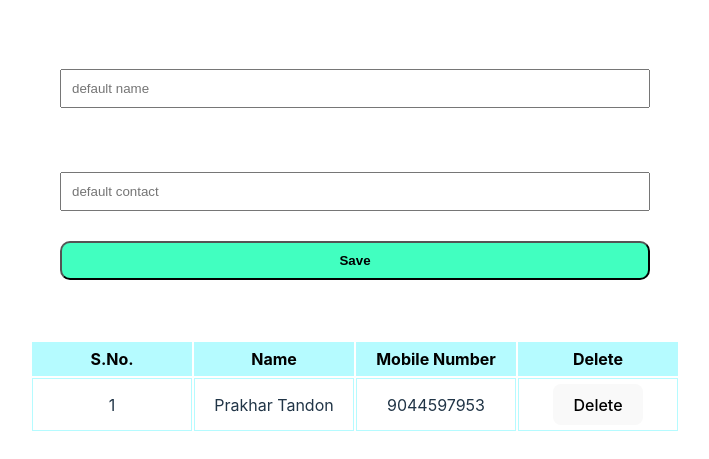
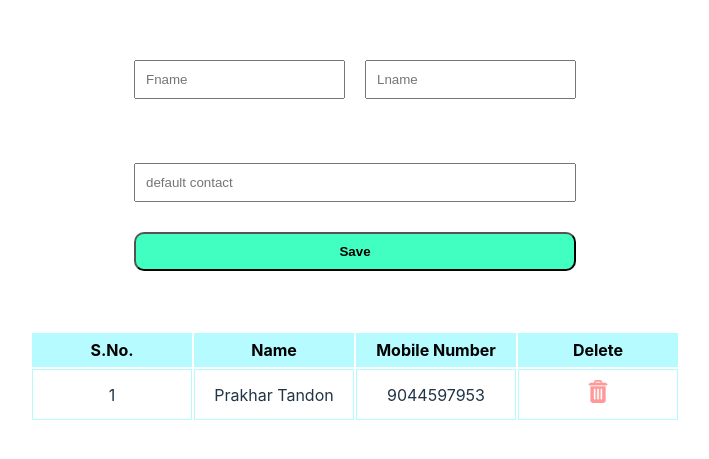
Before and after one commit to prakhart111/easyops_project, a React (Vite) app: page / in a window 1280 px wide. Shown: the part 191-650 px from the top of the page, without its empty margins (285-994 px from the left). Built offline with nearby package versions, Linux system fonts and the light colour scheme.

Commit message:
styling and fname_lname

```diff
--- a/src/App.css
+++ b/src/App.css
@@ -4,38 +4,3 @@
   padding: 2rem;
   text-align: center;
 }
-
-.logo {
-  height: 6em;
-  padding: 1.5em;
-  will-change: filter;
-}
-.logo:hover {
-  filter: drop-shadow(0 0 2em #646cffaa);
-}
-.logo.react:hover {
-  filter: drop-shadow(0 0 2em #61dafbaa);
-}
-
-@keyframes logo-spin {
-  from {
-    transform: rotate(0deg);
-  }
-  to {
-    transform: rotate(360deg);
-  }
-}
-
-@media (prefers-reduced-motion: no-preference) {
-  a:nth-of-type(2) .logo {
-    animation: logo-spin infinite 20s linear;
-  }
-}
-
-.card {
-  padding: 2em;
-}
-
-.read-the-docs {
-  color: #888;
-}
--- a/src/App.jsx
+++ b/src/App.jsx
@@ -2,8 +2,6 @@ import React from 'react'
 import './App.css'
 import TableComponent from './TableComponent'
 import FormComponent from './FormComponent'
-
-
 
 function App() {
 
--- a/src/Form.css
+++ b/src/Form.css
@@ -8,6 +8,10 @@ form{
     flex-direction: column;
     margin:20px;
     color:white;
+    max-width: 70%;
+    margin-left:auto;
+    margin-right:auto;
+    margin-top: 0;
 }
 label{
     align-self: flex-start;
@@ -19,3 +23,14 @@ label{
     border-radius: 10px;
     outline:none;
 }
+.name-cont{
+    display: flex;
+    flex-direction: row;
+    align-items: center;
+    justify-content: center;
+    margin:0;
+    padding:0;
+}
+.name-cont>input{
+    width:50%;
+}
--- a/src/FormComponent.jsx
+++ b/src/FormComponent.jsx
@@ -3,17 +3,18 @@ import './Form.css'
 
 const FormComponent = ({masterData,setMasterData}) => {
 
-    const [name,setName] = React.useState("default name");
+    const [Fname,setFirstName] = React.useState("Fname");
+    const [Lname,setLastName] = React.useState("Lname");
     const [contact,setContact] = React.useState("default contact");
 
     const handleFormSubmit = (e)=>{
         e.preventDefault();
-        console.log(e.target?.name.value)
+        console.log(e.target?.Fname.value + e.target?.Lname.value)
         console.log(e.target?.contact.value)
 
         let formData = {
             serial: masterData.at(-1) ? masterData.at(-1).serial + 1 : 1,
-            name:name,
+            name:`${Fname} ${Lname}`,
             contact:contact,
         }
 
@@ -26,8 +27,11 @@ const FormComponent = ({masterData,setMasterData}) => {
   return (
     <div>
         <form onSubmit={handleFormSubmit}>
-            <label>Name:</label>
-            <input placeholder="default name" onChange={(e)=>setName(e.target.value)} type="text" id="name" name="name" />
+        <label>Name:</label>
+            <div className='name-cont'>
+                <input placeholder="Fname" onChange={(e)=>setFirstName(e.target.value)} type="text" id="Fname" name="Fname" />
+                <input placeholder="Lname" onChange={(e)=>setLastName(e.target.value)} type="text" id="Lname" name="Lname" />
+            </div>
             <label>Contact:</label>
             <input placeholder="default contact" onChange={(e)=>setContact(e.target.value)} type="text" id="contact" name="contact" />
             <input type="submit" value="Save" className='btn' />
--- a/src/TableComponent.jsx
+++ b/src/TableComponent.jsx
@@ -2,6 +2,7 @@ import React from 'react'
 import { useTable } from 'react-table'
 import './Table.css'
 import { deleteRow } from './tableFunctions'
+import trashIcon from "./assets/trash.png"
 
 const TableComponent = ({masterData,data,setMasterData,columns}) => {
 
@@ -12,13 +13,15 @@ const TableComponent = ({masterData,data,setMasterData,columns}) => {
         id:"Delete",
         Header:"Delete",
         Cell:( {row} )=>(
-          <button onClick={()=>{
+          <span onClick={()=>{
 
             alert(`Deleted Row : ${row.values?.name}`)
             let nameToDelete = row.values?.name;
             deleteRow(masterData,setMasterData,nameToDelete)
 
-          }}>Delete</button>
+          }}>
+            <img src={trashIcon} width="15%"/>
+          </span>
         )
       }
     ])
--- a/src/index.css
+++ b/src/index.css
@@ -44,7 +44,7 @@ button {
   font-size: 1em;
   font-weight: 500;
   font-family: inherit;
-  background-color: #1a1a1a;
+  background-color: #ff7777;
   cursor: pointer;
   transition: border-color 0.25s;
 }
```
Also changed, not shown: src/assets/trash.png (added).
